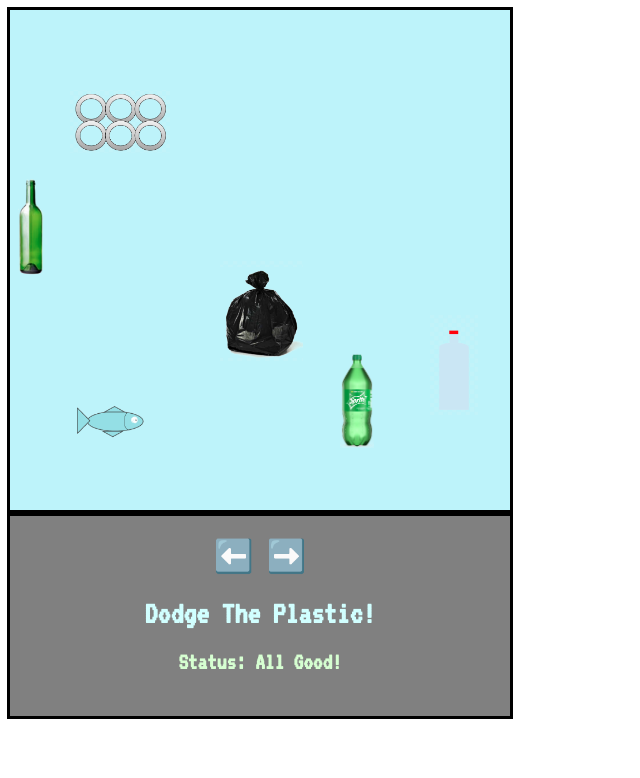
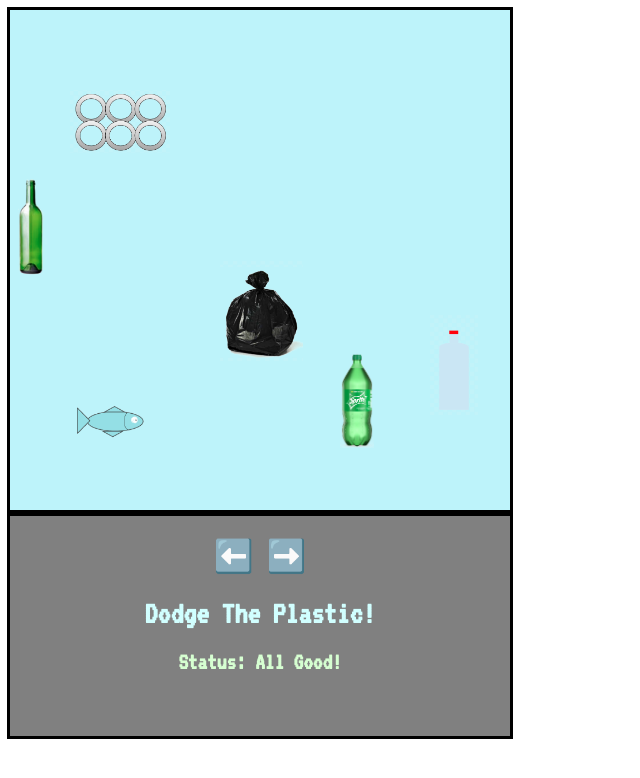
Before and after one commit to adhyuva/arrowKeys, a plain HTML site: page index.html in a window 1280 px wide. Shown: the whole page, without its empty margins (0-640 px from the left). Drawn offline with nearby package versions, Linux system fonts and the light colour scheme.

Commit message:
Changing the height of the console

```diff
--- a/style.css
+++ b/style.css
@@ -26,7 +26,7 @@ body{
     width:500px;
     border:3px solid black;
     text-align:center;
-    height:200px;
+    height:220px;
 }
 
 /* plastic styles */
```
